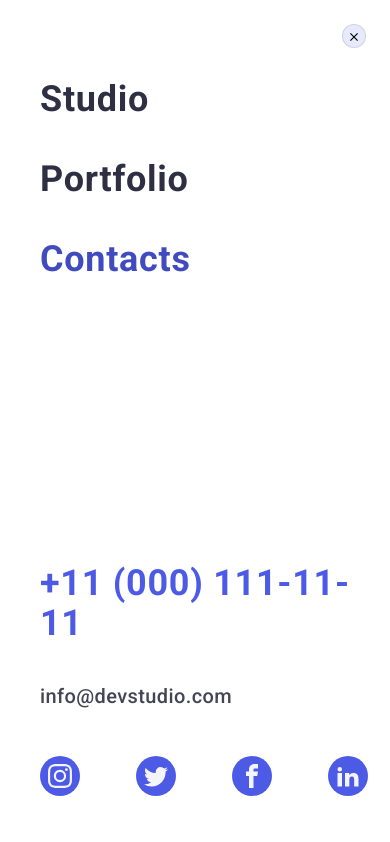
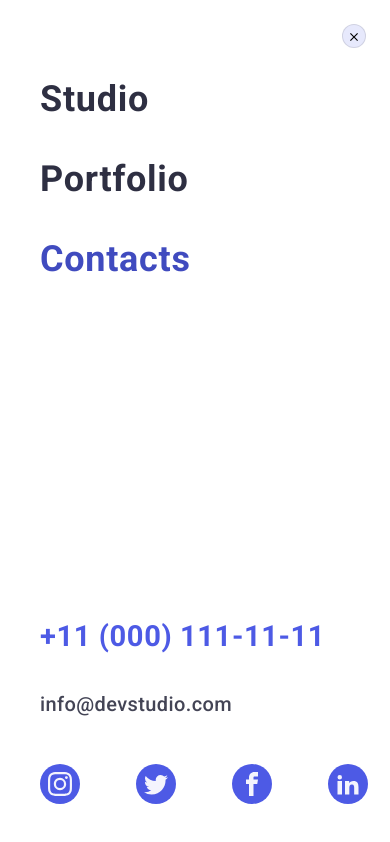
Before and after one commit to VoloshynaK/goit-markup-hw-07, a plain HTML site: page index.html in a window 390 px wide. Both pictures are taken after a click on the button 359 px from the left and 35 px from the top of the page. Drawn offline with nearby package versions, Linux system fonts and the light colour scheme.

Commit message:
added changes

```diff
--- a/css/styles.css
+++ b/css/styles.css
@@ -229,6 +229,9 @@ button {
 
 /* mobile menu */
 .mobile-container {
+    display: flex;
+    flex-direction: column;
+    height: 100%;
     padding-top: 80px;
     padding-left: 40px;
     padding-bottom: 40px;
@@ -242,17 +245,17 @@ button {
     background-color: var(--primary-bckg-white-color);
     opacity: 0;
     visibility: hidden;
+    pointer-events: none;
     transition: opacity 250ms cubic-bezier(0.4, 0, 0.2, 1), visibility 250ms cubic-bezier(0.4, 0, 0.2, 1);
 }
 
 .is-open {
     opacity: 1;
     visibility: visible;
+    pointer-events: auto;
 }
 
-.menu-nav {
-    margin-bottom: 284px;
-}
+
 .menu-item:not(:last-child) {
     margin-bottom: 40px;
 }
@@ -272,6 +275,10 @@ button {
     color: var(--accent-focus-color);
 }
 
+.sm-adress-box {
+    margin-top: auto;
+}
+
 .menu-adress {
     margin-bottom: 48px;
 }
@@ -279,7 +286,7 @@ button {
     display: inline-block;
     margin-bottom: 40px;
     font-weight: 700;
-    font-size: 36px;
+    font-size: calc(20px + 10 * (100vw/428));
     line-height: 1.11;
     letter-spacing: 0.02em;
     color: var(--accent-color);
@@ -299,6 +306,7 @@ button {
 }
 .sm-item-menu:not(:last-child) {
     margin-right: 56px;
+    /* calc(30px + 10 * (100vw/428)) */
 }
 .sm-box-menu {
     display: inline-flex;
--- a/index.html
+++ b/index.html
@@ -62,6 +62,7 @@
             </li>
             <li class="menu-item item-current">Contacts</li>
           </ul>
+          <div class="sm-adress-box">
             <address class="menu-adress">
               <a href="tel:+110001111111" class="link-phone"
                 >+11 (000) 111-11-11</a
@@ -100,6 +101,7 @@
                 </a>
               </li>
             </ul>
+          </div>
         </div>
       </div>
     </header>
```
Lines whose indentation alone changed are shown as unchanged.
